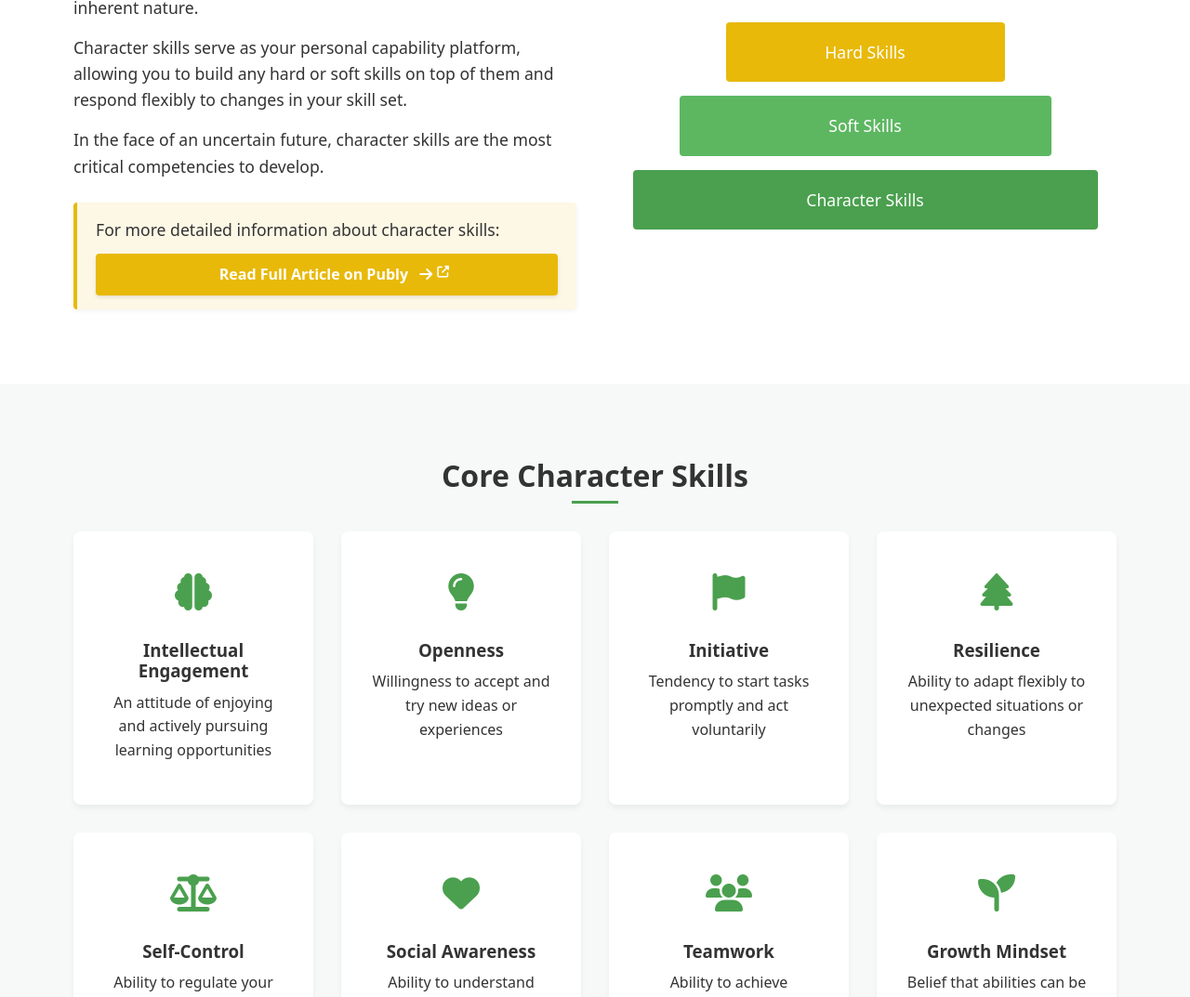
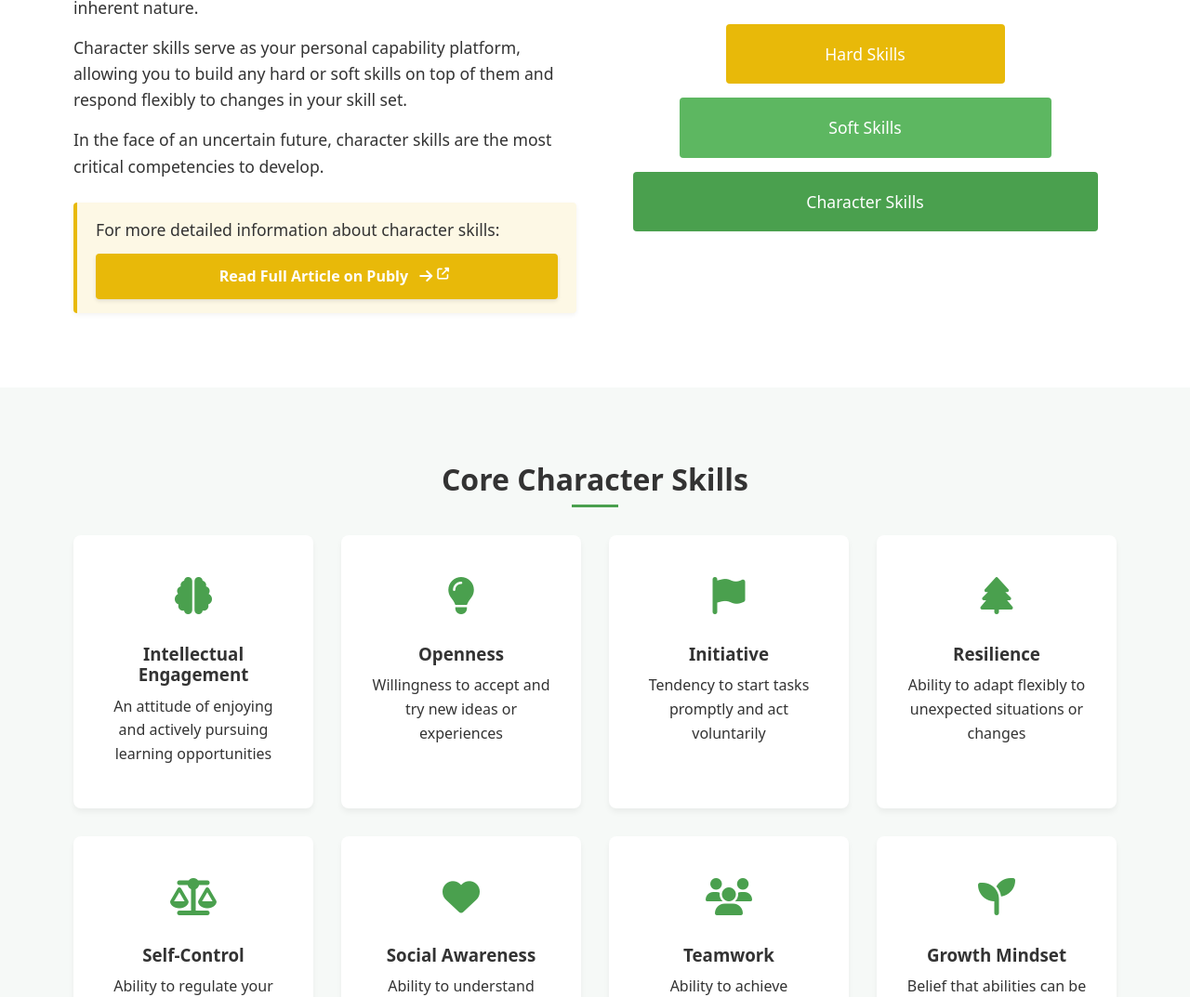
Before and after one commit to telostory/characterskill, a plain HTML site: page index.html in a window 1280 px wide. Shown: the part 707-1780 px from the top of the page at 93% size. Drawn offline with nearby package versions, Linux system fonts and the light colour scheme.

Commit message:
버튼 높이 통일 및 CSS 파일 문법 오류 수정

```diff
--- a/styles.css
+++ b/styles.css
@@ -812,7 +812,7 @@ img {
 
 .btn-publy {
     display: inline-block;
-    padding: 10px 20px;
+    padding: 12px 20px;
     background-color: var(--secondary-color);
     color: #fff !important;
     border-radius: 4px;
@@ -838,5 +838,3 @@ img {
 .btn-publy:hover i {
     transform: translateX(4px);
 }
-
-}
```
